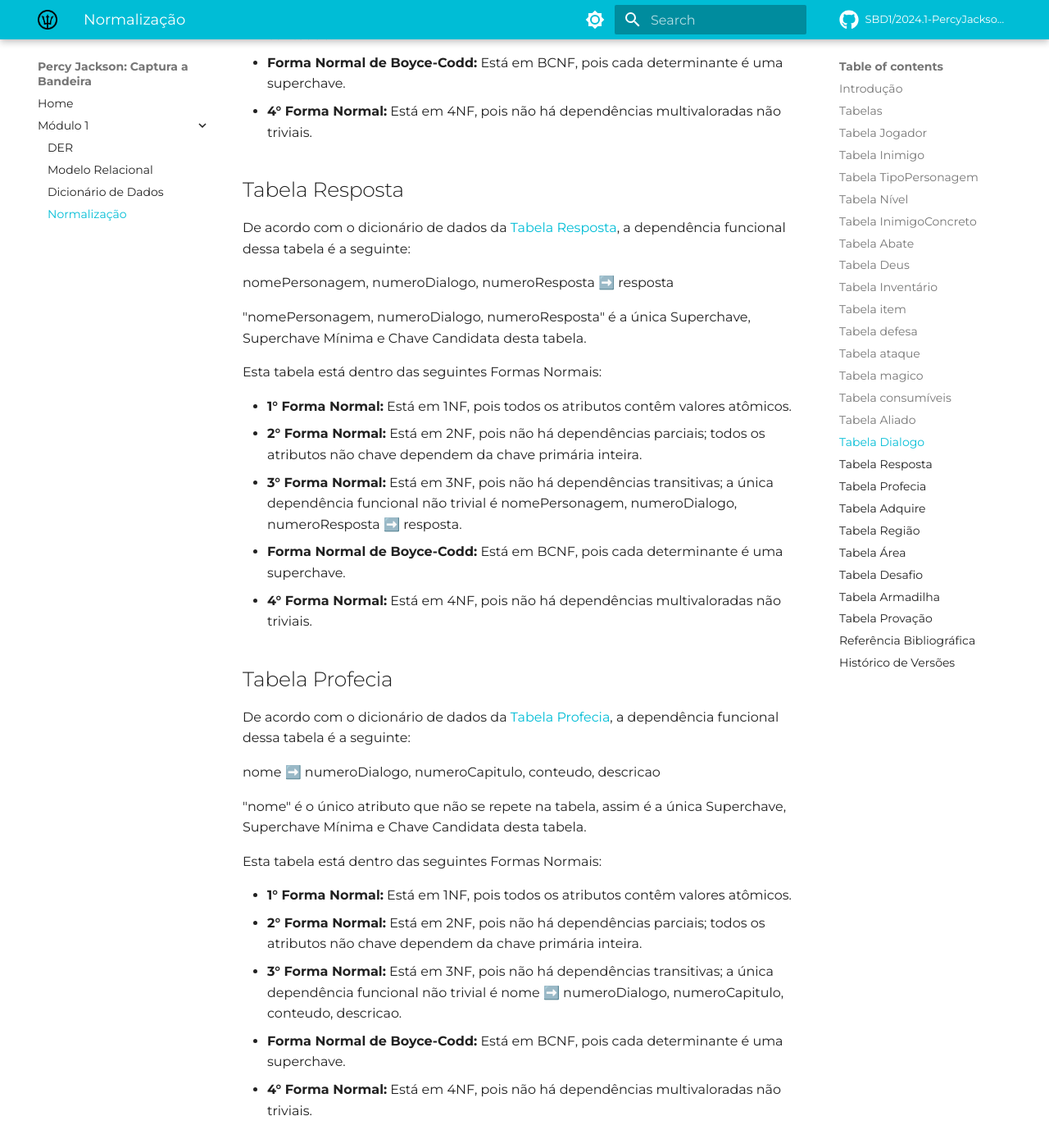
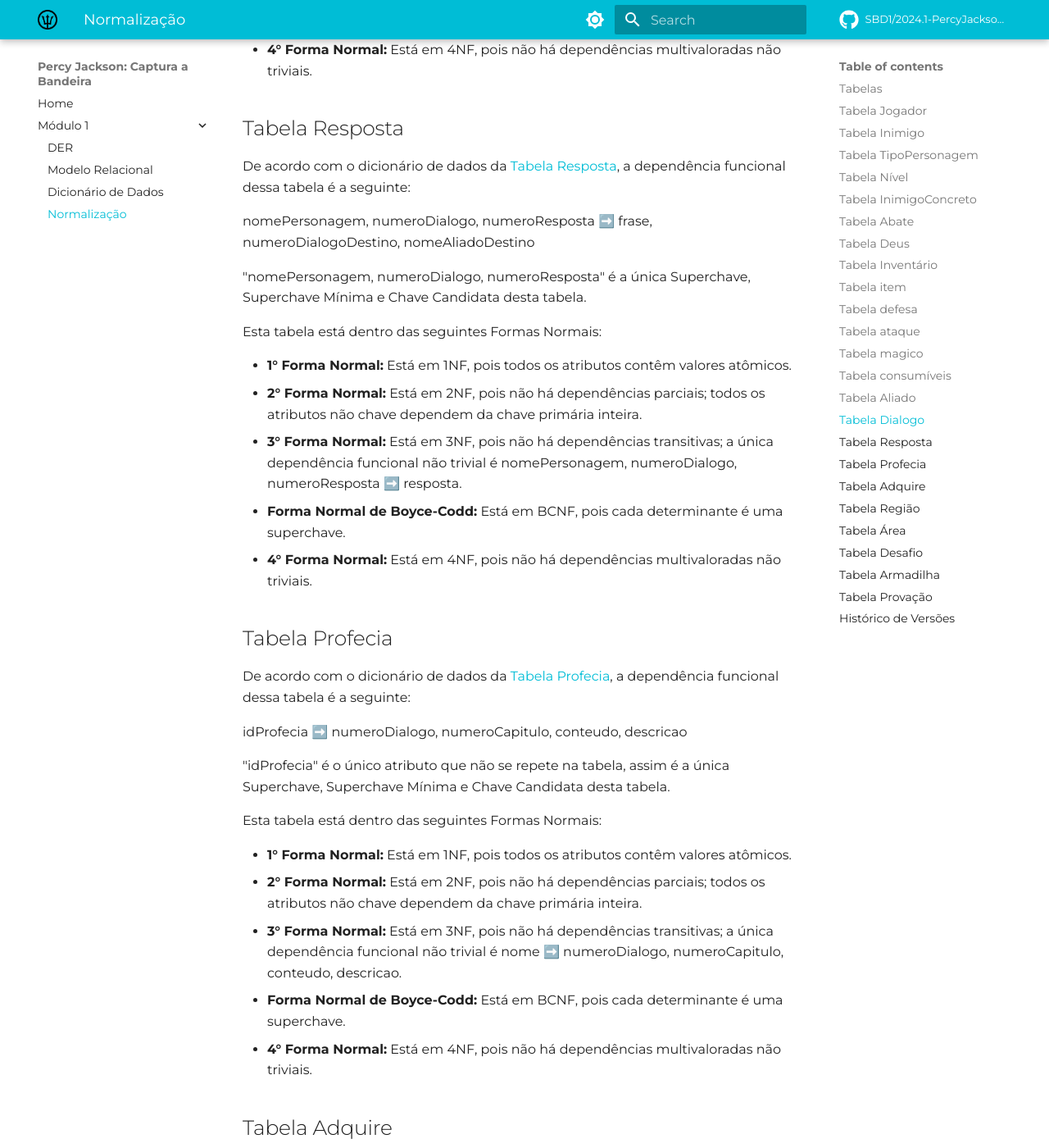
Before and after one commit to SBD1/2024.1-PercyJackson, an MkDocs documentation site: the page built from docs/modulo1/normalizacao.md, in a window 1280 px wide and 1400 px high, scrolled down 8585 px. Shown: the whole window at 82% size. Built offline with MkDocs 1.6.1 and Material for MkDocs 9.7.7, drawn with Linux system fonts in a browser that asks for light colours; comment, search, counter and statistics services are not loaded; some of the changed text lies outside the part shown.

Commit message:
ajustes finais

```diff
--- a/docs/modulo1/normalizacao.md
+++ b/docs/modulo1/normalizacao.md
@@ -1,6 +1,4 @@
 # Normalização
-
-## Introdução
 
 ## Tabelas
 
@@ -231,7 +229,7 @@ Esta tabela está dentro das seguintes Formas Normais:
 
 De acordo com o dicionário de dados da [Tabela Dialogo](./DD.md#tabela-dialogo), a dependência funcional dessa tabela é a seguinte:
 
-nomePersonagem, numeroDialogo ➡️ conteudo
+nomePersonagem, numeroDialogo ➡️ frase
 
 "nomePersonagem, numeroDialogo" é a única Superchave, Superchave Mínima e Chave Candidata desta tabela.
 
@@ -247,7 +245,7 @@ Esta tabela está dentro das seguintes Formas Normais:
 
 De acordo com o dicionário de dados da [Tabela Resposta](./DD.md#tabela-resposta), a dependência funcional dessa tabela é a seguinte:
 
-nomePersonagem, numeroDialogo, numeroResposta ➡️ resposta
+nomePersonagem, numeroDialogo, numeroResposta ➡️ frase, numeroDialogoDestino, nomeAliadoDestino
 
 "nomePersonagem, numeroDialogo, numeroResposta" é a única Superchave, Superchave Mínima e Chave Candidata desta tabela.
 
@@ -263,9 +261,9 @@ Esta tabela está dentro das seguintes Formas Normais:
 
 De acordo com o dicionário de dados da [Tabela Profecia](./DD.md#tabela-profecia), a dependência funcional dessa tabela é a seguinte:
 
-nome ➡️ numeroDialogo, numeroCapitulo, conteudo, descricao
+idProfecia ➡️ numeroDialogo, numeroCapitulo, conteudo, descricao
 
-"nome" é o único atributo que não se repete na tabela, assim é a única Superchave, Superchave Mínima e Chave Candidata desta tabela.
+"idProfecia" é o único atributo que não se repete na tabela, assim é a única Superchave, Superchave Mínima e Chave Candidata desta tabela.
 
 Esta tabela está dentro das seguintes Formas Normais:
 
@@ -371,10 +369,6 @@ Esta tabela está dentro das seguintes Formas Normais:
 - Forma Normal de Boyce-Codd: para cada depedência funcional, o lado esquerdo é uma chave candidata
 - 4° Forma Normal: Não há dependências multivaloradas
 
-## Referência Bibliográfica
-
-> 1.
-
 ## Histórico de Versões
 
 | Versão | Data  |                                         Descrição                                         |                 Responsável                           |
```
Also changed, not shown: docs/modulo1/DD.md (+7 -17 lines), docs/modulo1/der.md (+2 -2 lines), docs/modulo1/modeloRelacional.md (+6 -6 lines).
